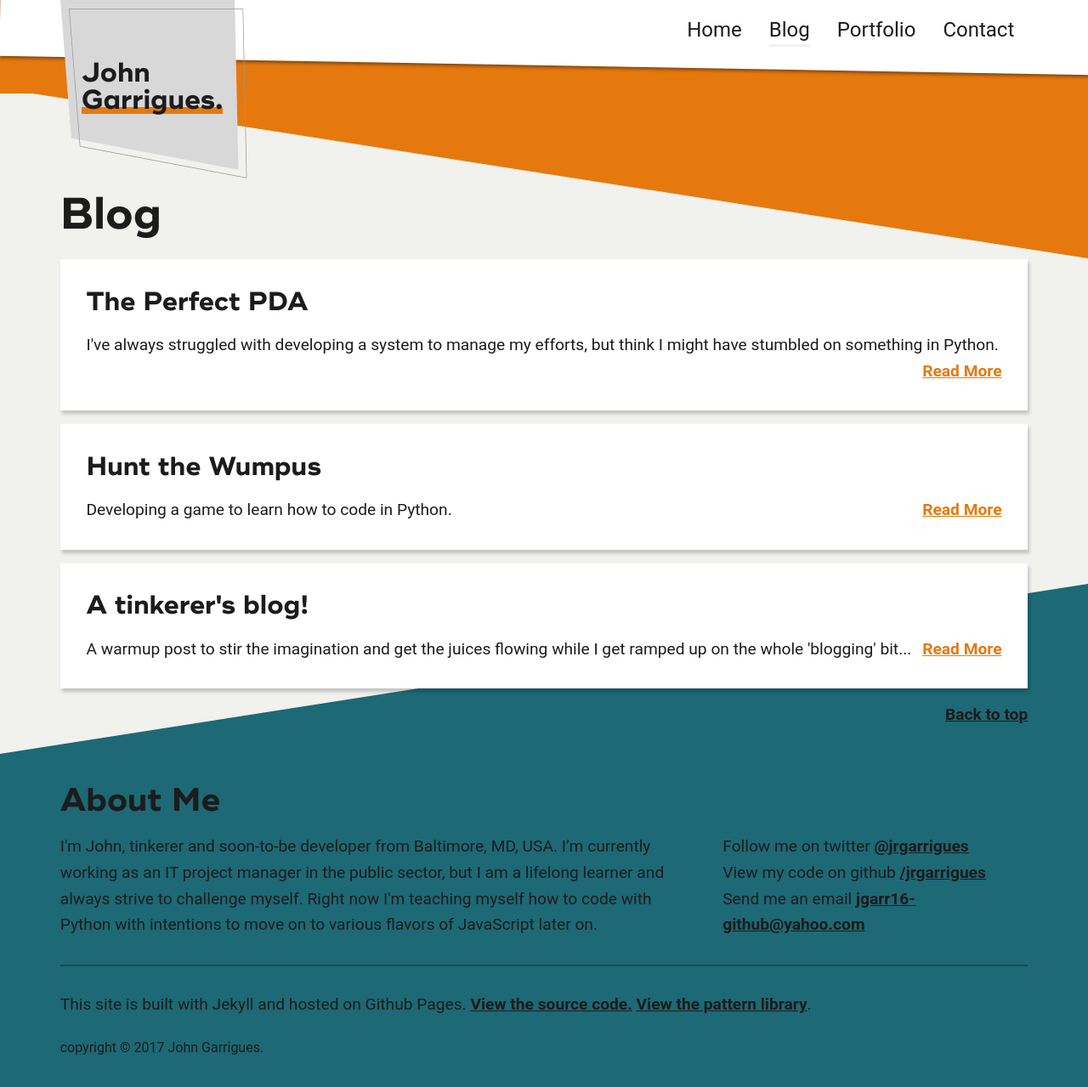
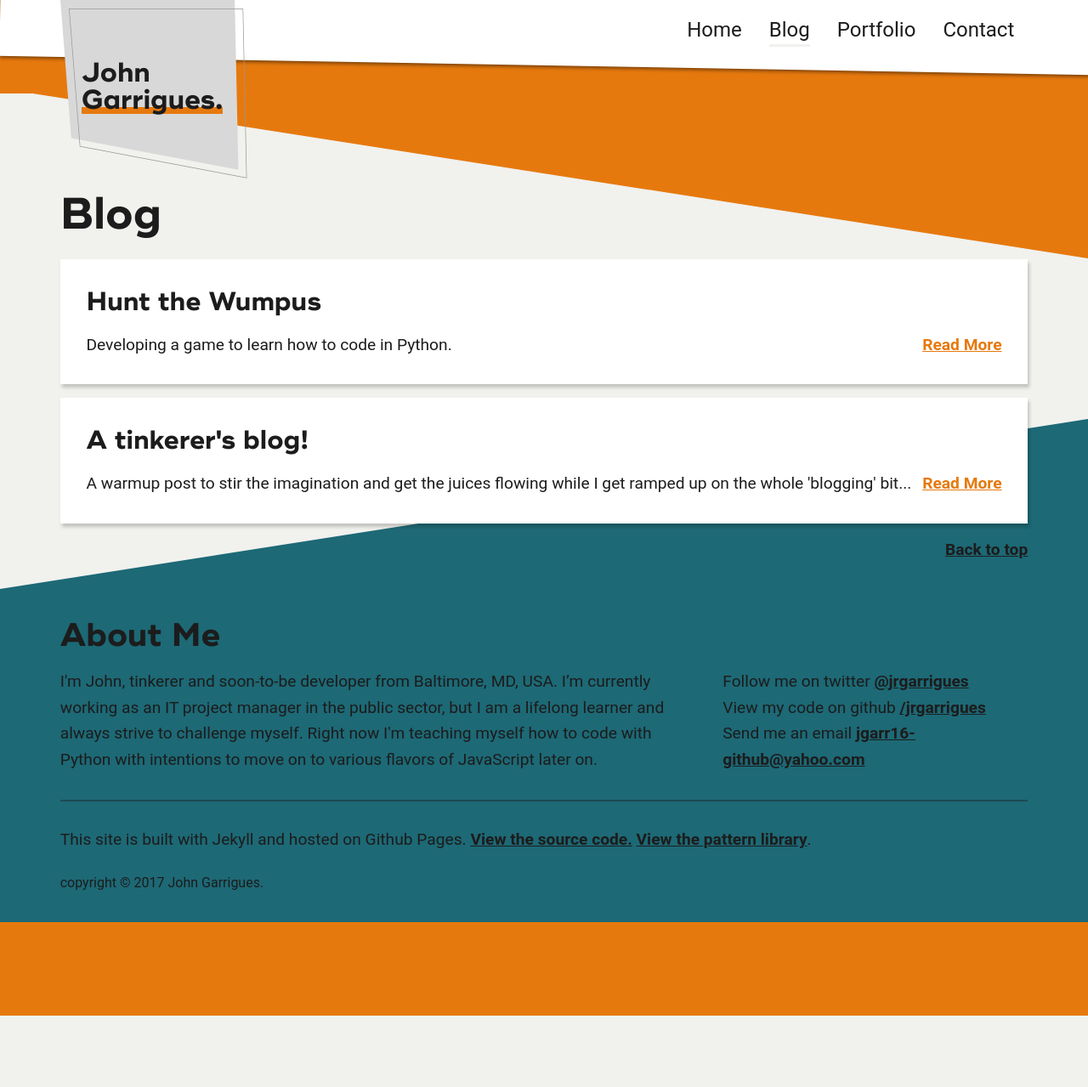
Before and after one commit to jgarr16/jrgarrigues.github.io, a Jekyll site: the page built from blog/index.html, in a window 1280 px wide. Shown: the whole page at 85% size. Built offline with Jekyll 4.4.1, drawn with Linux system fonts in a browser that asks for light colours; nearby versions of some CDN libraries; some web fonts are replaced; some of the changed lines change nothing that is shown.

Commit message:
Update 2017-05-30-perfect-pda.md

```diff
--- a/_posts/2017-05-30-perfect-pda.md
+++ b/_posts/2017-05-30-perfect-pda.md
@@ -1,9 +1,15 @@
 ---
 title: "The Perfect PDA"
 excerpt: I've always struggled with developing a system to manage my efforts, but think I might have stumbled on something in Python.
-published: true
+published: false
 ---
 
-Build on this theme? But it doesn't show up yet; am I missing something?
+I've struggled with organization for a long time. Don't get me wrong, by most peoples' standards, I think I'd be considered 'quite organized' - I get a lot done and done well. But that's not what I'm talking about...
 
-Adding more here to see what happens, but not sure...
+Years ago, as I climbed the ranks of government service, I noticed that the people I admired all seemed to have a system. For some it was a favorite [Moleskine notebook](http://www.moleskine.com/us/), for others it was [Microsoft OneNote](http://www.onenote.com). Whatever it was, they all had a process that kept them on top of the things they needed to get done in a prioritized, systemic manner. By comparison, I always felt like I was flailing around on the sidelines, never really taking full advantage of resources and maximizing my impact.
+
+As I plug through Python tutorials and read through guide books and online forums, I am forming some ideas on what *my* system might start to look like. It needs to be adaptive and pervasive in presence, while not getting in my way at the same time. It should help me prioritize items on large and small scales, and then it must be able to track my progress toward my priorities with minimal input from me (or just enough to keep things going anyway).
+
+I guess, the thing is that it has to be highly personalized to do the things that I want it to do. This isn't something you pull off a shelf, open the shrinkwrap, and unleash on the world. Instead, it has to be bespoke; custom-built in a by-me-for-me way if it's going to be helpful. (And, yes, I recognize that BMFM is probably not a cool acronym!)
+
+So, I need to attack this with an Agile mindset. As I work on my Wumpus game and learn the ins & outs of Python, I'll have this idea in the back of my mind and will begin to formulate an approach to build and implement the various little pieces of my organizational system. Then, as befits a modular approach, I'll start cobbling the pieces together until it takes shape and begins to resemble my [perfect PDA](http://taoofmac.com/space/blog/2004/03/06).
```
